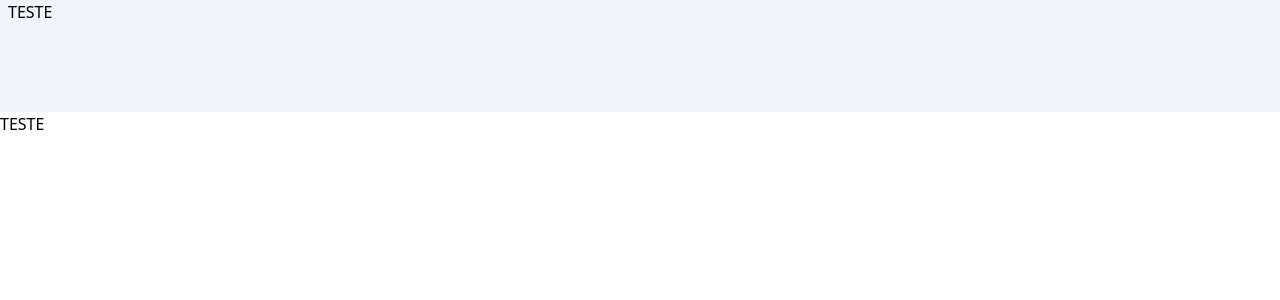
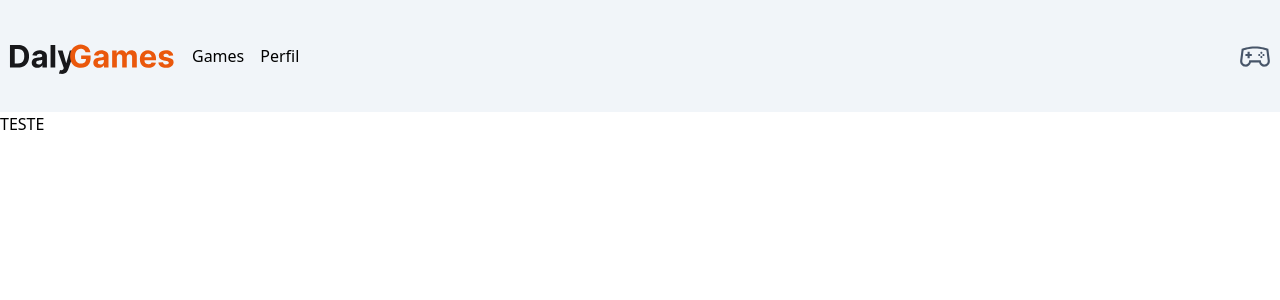
Before and after one commit to igorbonfim/dailygames, a Next.js app: page / in a window 1280 px wide. Shown: the top 300 px of the page. Built offline with nearby package versions, Linux system fonts and the light colour scheme.

Commit message:
Criando o header

```diff
--- a/src/components/header/index.tsx
+++ b/src/components/header/index.tsx
@@ -1,7 +1,33 @@
+import logoImg from "../../../public/logo.svg";
+import Image from "next/image";
+import Link from "next/link";
+import { LiaGamepadSolid } from "react-icons/lia";
+
 export function Header() {
   return (
     <header className="w-full h-28 bg-slate-100 text-black px-2">
-      <h1>TESTE</h1>
+      <div className="max-w-7xl mx-auto flex justify-center items-center h-28 sm:justify-between">
+        <nav className="flex justify-center items-center gap-4">
+          <Link href="/">
+            <Image
+              src={logoImg}
+              alt="Logo do site dalygames"
+              quality={100}
+              priority={true}
+              className="w-full"
+            />
+          </Link>
+
+          <Link href="/">Games</Link>
+          <Link href="/profile">Perfil</Link>
+        </nav>
+
+        <div className="hidden sm:flex justify-center items-center">
+          <Link href="/profile">
+            <LiaGamepadSolid size={34} color="#475569" />
+          </Link>
+        </div>
+      </div>
     </header>
   );
 }
```
